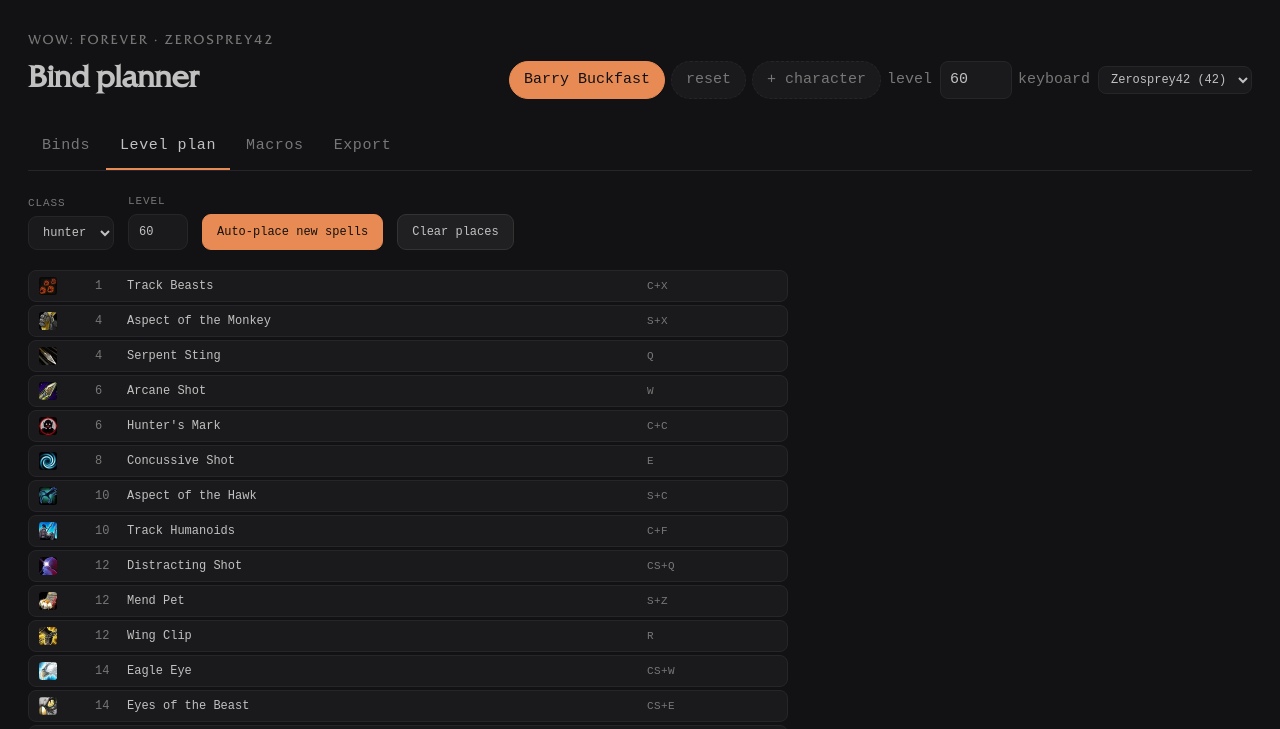
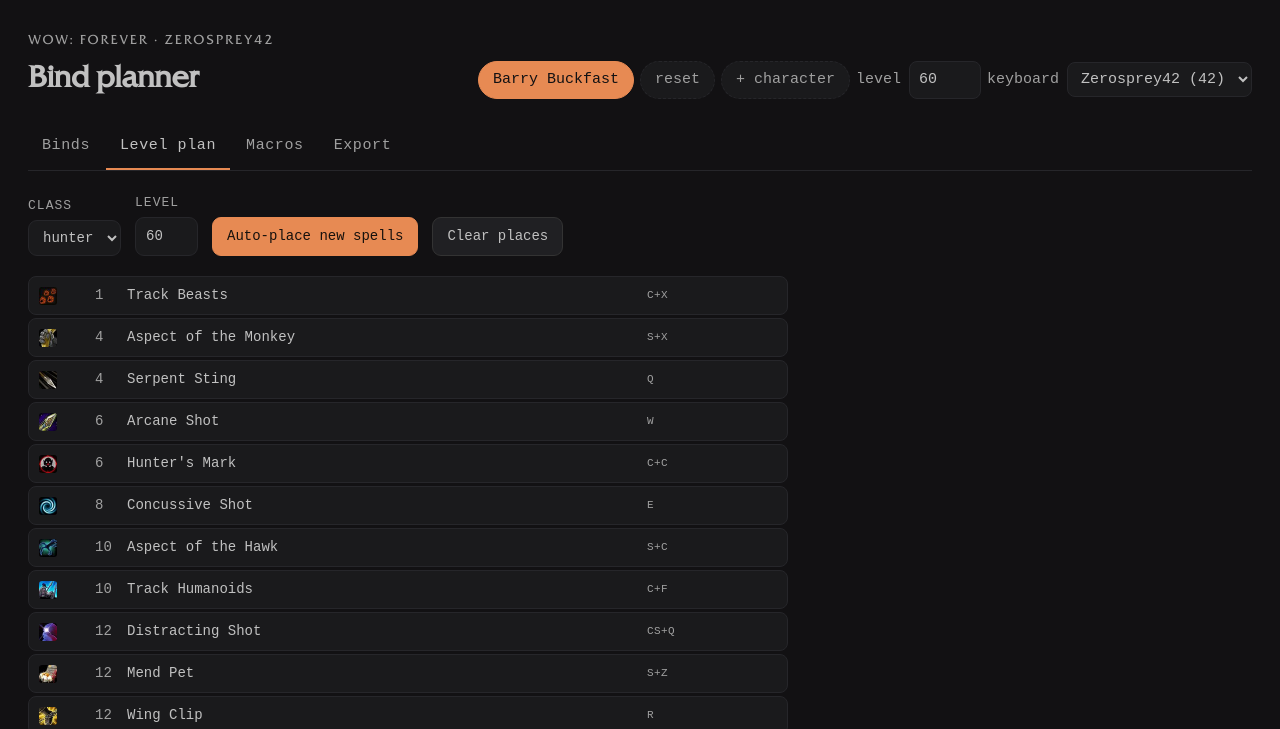
Before and after one commit to cjber/zerosprey42-binds, a website with bundled scripts: page index.html in a window 1280 px wide. Both pictures are taken after a click on the button "Level plan". Shown: the top 729 px of the page. Built offline with nearby package versions, Linux system fonts and the light colour scheme; no server answers; files whose address does not match are found by name.

Commit message:
fix: improve planner readability and vehicle arrows
Increase interface typography and contrast so character controls, planner hints,
and plan controls are readable at normal scale. Preserve a usable minimum board
scale on narrow screens and allow horizontal scrolling instead of collapsing the
keyboard into an unreadable thumbnail. Replace generic movement triangles with
the verified Blizzard vehicle arrow texture and rotate it per direction.

```diff
--- a/app.js
+++ b/app.js
@@ -21,7 +21,7 @@ const LAYER_HINT = {
   ctrlshift: "bar 3 slots 9 to 12 and bar 4 slots 1 to 4",
   alt: "mounts, food, potions and other items",
 };
-const MOVEMENT_ICONS = { "↑": "arrow-up-up.png", "←": "arrow-left-up.png", "→": "arrow-right-up.png", "↓": "arrow-down-up.png" };
+const MOVEMENT_ICONS = { "↑": "arrow.png", "←": "arrow.png", "→": "arrow.png", "↓": "arrow.png" };
 const el = (id) => document.getElementById(id);
 const newId = () => Math.random().toString(36).slice(2, 9);
 
@@ -257,10 +257,11 @@ function renderBoard() {
       if (movementIcon) {
         const image = document.createElement("img");
         image.className = "movement-icon";
-        image.src = `assets/wow/${movementIcon}`;
+        image.src = `assets/wow/vehicle/${movementIcon}`;
         image.alt = base.label;
         image.width = 64;
         image.height = 64;
+        image.style.transform = base.glyph === "↑" ? "rotate(-90deg)" : base.glyph === "←" ? "rotate(180deg)" : base.glyph === "↓" ? "rotate(90deg)" : "none";
         glyph.append(image);
       } else {
         glyph.textContent = base.glyph;
@@ -316,7 +317,10 @@ function fitBoard() {
   if (available <= 0) return; // the tab is hidden; fit again when it is shown
   const width = board.offsetWidth || 1;
   const height = board.offsetHeight || 1;
-  const scale = Math.min(1, available / width);
+  // Keep the keyboard readable on narrow screens. The stage scrolls horizontally
+  // instead of shrinking every key below a usable size.
+  const minimumScale = window.matchMedia("(max-width: 900px)").matches ? 0.72 : 0;
+  const scale = Math.min(1, Math.max(minimumScale, available / width));
   board.style.transform = `scale(${scale})`;
   fit.style.width = `${width * scale}px`;
   fit.style.height = `${height * scale}px`;
--- a/style.css
+++ b/style.css
@@ -16,7 +16,7 @@
   --destructive: #c75a5a;
   --border: #333333;
   --border-soft: #26262a;
-  --muted: #777777;
+  --muted: #a0a0a0;
   --radius: 0.75rem;
 }
 
@@ -53,8 +53,8 @@ h2 { margin: 0 0 4px; font-size: 13px; letter-spacing: 0.1em; text-transform: up
   border: 1px solid var(--border-soft); border-radius: 8px; padding: 7px 9px;
 }
 .chars select {
-  font: inherit; font-size: 12px; color: var(--foreground); background: var(--card);
-  border: 1px solid var(--border-soft); border-radius: 8px; padding: 5px 8px; cursor: pointer;
+  font: inherit; font-size: 15px; color: var(--foreground); background: var(--card);
+  border: 1px solid var(--border-soft); border-radius: 8px; padding: 7px 9px; cursor: pointer;
 }
 
 .tabs { display: flex; gap: 2px; margin: 26px 0 0; border-bottom: 1px solid var(--border-soft); }
@@ -65,7 +65,7 @@ h2 { margin: 0 0 4px; font-size: 13px; letter-spacing: 0.1em; text-transform: up
 .tabs button.on { color: var(--foreground); border-bottom-color: var(--primary); }
 
 main { padding-top: 22px; }
-.hint { color: var(--muted); font-size: 12px; margin: 14px 0 0; max-width: 70ch; }
+.hint { color: var(--muted); font-size: 15px; margin: 14px 0 0; max-width: 70ch; }
 code { background: var(--card); padding: 1px 5px; border-radius: 4px; color: var(--accent); }
 
 /* The board: absolute keys on a case, rotated where the thumbs are. */
@@ -76,7 +76,8 @@ code { background: var(--card); padding: 1px 5px; border-radius: 4px; color: var
   border: 1px solid #805d3f;
   border-radius: 22px;
   padding: 26px;
-  overflow: hidden;
+  overflow-x: auto;
+  overflow-y: hidden;
   box-shadow: inset 0 1px 0 #ffffff14, 0 30px 60px -40px #000;
 }
 .wow-panel { position: relative; }
@@ -186,7 +187,7 @@ code { background: var(--card); padding: 1px 5px; border-radius: 4px; color: var
   box-shadow: 0 30px 60px -20px #000;
 }
 .palette h3 {
-  margin: 12px 0 6px; font-size: 10px; letter-spacing: 0.12em; text-transform: uppercase; color: var(--muted);
+  margin: 12px 0 6px; font-size: 12px; letter-spacing: 0.12em; text-transform: uppercase; color: var(--muted);
   font-weight: 500;
 }
 .palette h3:first-child { margin-top: 0; }
@@ -203,21 +204,21 @@ code { background: var(--card); padding: 1px 5px; border-radius: 4px; color: var
 
 /* Level plan */
 .plan-controls { display: flex; gap: 14px; align-items: end; flex-wrap: wrap; }
-.plan-controls label { color: var(--muted); font-size: 11px; display: flex; flex-direction: column; gap: 5px; letter-spacing: 0.08em; text-transform: uppercase; }
+.plan-controls label { color: var(--muted); font-size: 13px; display: flex; flex-direction: column; gap: 5px; letter-spacing: 0.08em; text-transform: uppercase; }
 button.primary, .plan-controls button, .macro-form button, .io button, .io-load {
-  font: inherit; font-size: 12px; color: var(--foreground); background: var(--card-2);
+  font: inherit; font-size: 14px; color: var(--foreground); background: var(--card-2);
   border: 1px solid var(--border); border-radius: 9px; padding: 8px 14px; cursor: pointer;
 }
 button.primary { background: var(--primary); border-color: var(--primary); color: #16110d; }
 .plan-controls select, .plan-controls input, .macro-form input, .macro-form textarea {
-  font: inherit; font-size: 12px; color: var(--foreground); background: var(--card);
+  font: inherit; font-size: 14px; color: var(--foreground); background: var(--card);
   border: 1px solid var(--border-soft); border-radius: 9px; padding: 8px 10px;
 }
 
 .plan-list { margin-top: 20px; display: grid; gap: 3px; max-width: 760px; }
 .plan-row {
   display: grid; grid-template-columns: 46px 22px 1fr 130px; gap: 10px; align-items: center;
-  padding: 6px 10px; border-radius: 8px; background: var(--card); border: 1px solid transparent; font-size: 12px;
+  padding: 8px 10px; border-radius: 8px; background: var(--card); border: 1px solid transparent; font-size: 14px;
 }
 .plan-row img { width: 18px; height: 18px; border-radius: 3px; }
 .plan-row .lvl { color: var(--muted); font-variant-numeric: tabular-nums; }
```
Also changed, not shown: assets/wow/vehicle/arrow.png (added).
